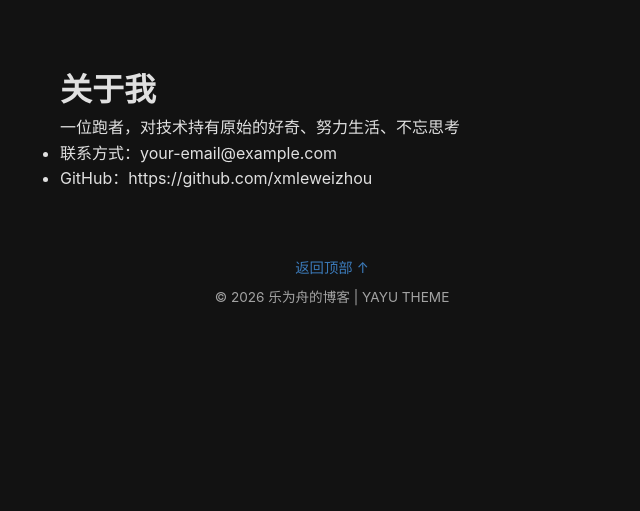
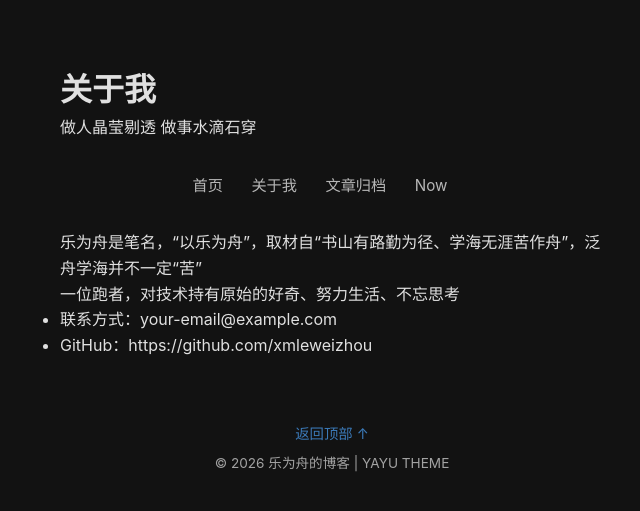
Before and after one commit to xmleweizhou/xmleweizhou.github.io, a Jekyll site: the page built from about.md, in a window 1280 px wide. Shown: the top 511 px of the page, without its empty margins (308-948 px from the left). Built offline with Jekyll 4.4.1, drawn with Linux system fonts in a browser that asks for light colours.

Commit message:
Update about.md

```diff
--- a/about.md
+++ b/about.md
@@ -2,10 +2,27 @@
 layout: default
 title: 关于我
 ---
+<!-- 归档页面头部 -->
+<header class="archive-header">
+  <h1 class="archive-title">关于我</h1>
+  <p class="archive-subtitle">做人晶莹剔透 做事水滴石穿</p>
+</header>
 
-# 关于我
+<!-- 导航栏 -->
+<nav class="site-nav">
+
+  <a href="/" class="nav-item">首页</a>
+  <a href="/about" class="nav-item">关于我</a>
+  <a href="/archives" class="nav-item">文章归档</a>
+  <a href="/now" class="nav-item">Now</a>
+
+
+</nav>
+乐为舟是笔名，“以乐为舟”，取材自“书山有路勤为径、学海无涯苦作舟”，泛舟学海并不一定“苦”
 
 一位跑者，对技术持有原始的好奇、努力生活、不忘思考
+
+
 
 - 联系方式：your-email@example.com
 
```
